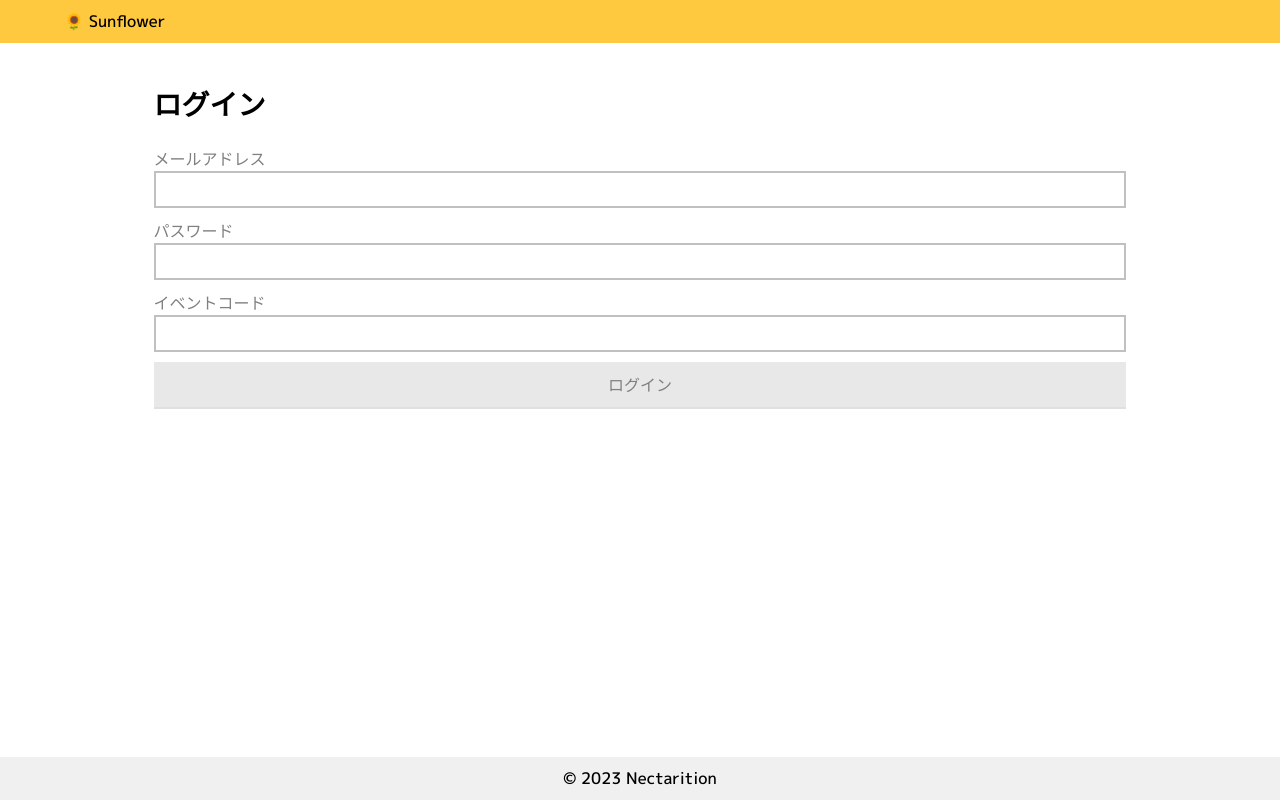
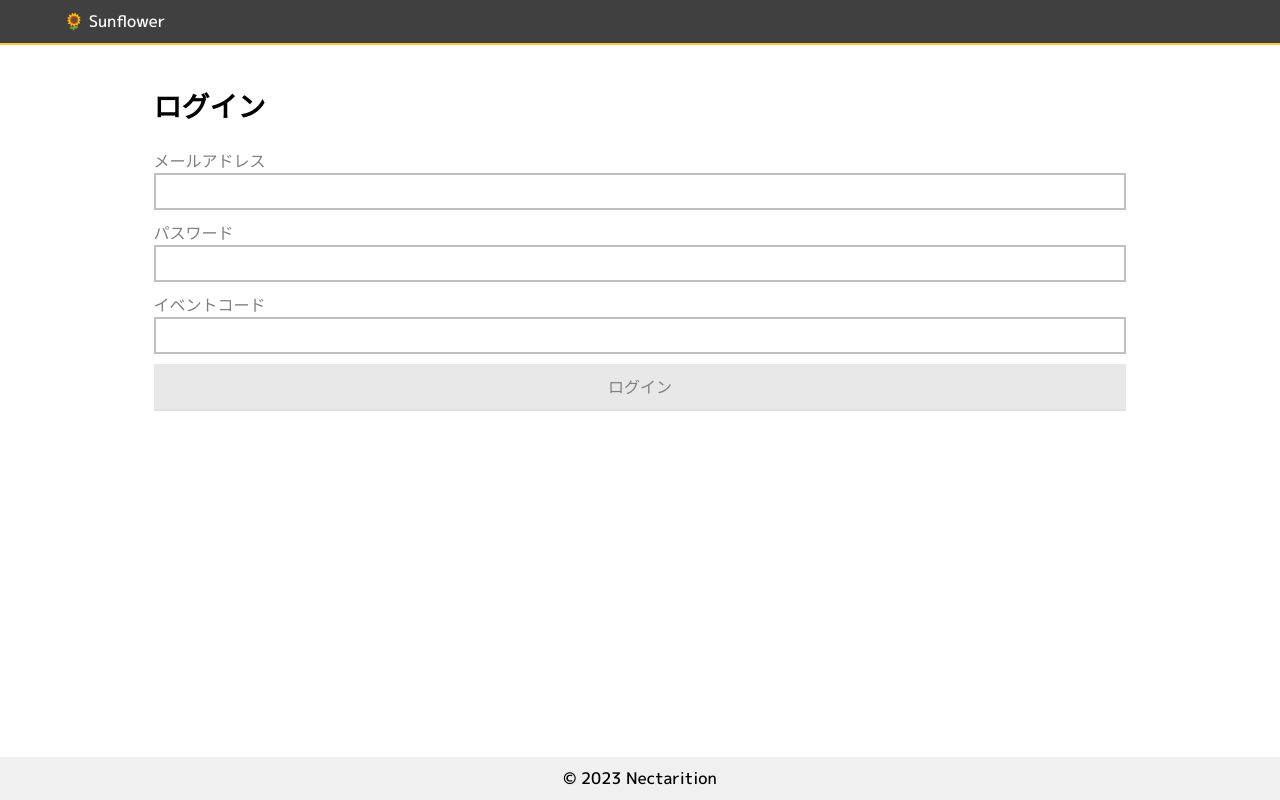
Before and after one commit to nectarition/Sunflower, a React (Vite) app in the folder packages/client/: page /login in a window 1280 px wide. Built offline with nearby package versions, Linux system fonts and the light colour scheme; no server answers.

Commit message:
border-bottom

```diff
--- a/packages/client/src/components/Layouts/Default/DefaultLayout.tsx
+++ b/packages/client/src/components/Layouts/Default/DefaultLayout.tsx
@@ -43,7 +43,10 @@ const Container = styled.div`
 `
 const Header = styled.header`
   padding: 10px 5%;
-  background-color: var(--primary-color);
+  background-color: #404040;
+  color: #ffffff;
+
+  border-bottom: 2px solid var(--primary-color);
 
   display: grid;
   grid-template-columns: 1fr 1fr;
```
